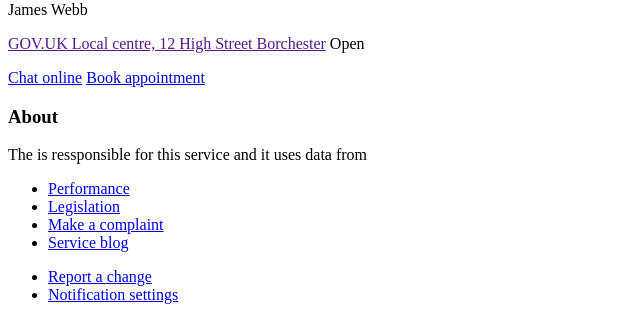
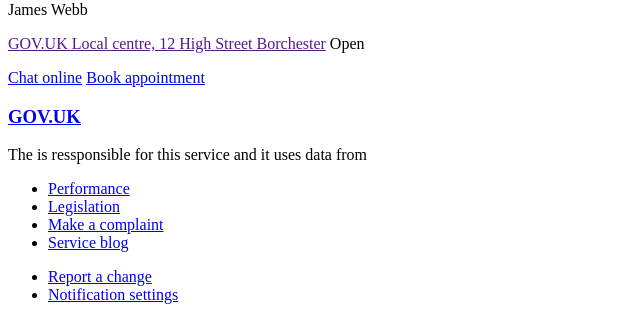
Before and after one commit to sausages-of-the-future/work, a Flask app: template work/templates/job-seeker.html in a window 1280 px wide. Shown: the part 773-1093 px from the top of the page, without its empty margins (0-640 px from the left). Run offline with Flask 2, Linux system fonts and the light colour scheme; the template is opened without the code that fills it, so the values that code supplies are empty; parts of the project's set-up code (start-up, migrations or seed data) failed here and were passed over.

Commit message:
link to govuk

```diff
--- a/work/templates/base_service.html
+++ b/work/templates/base_service.html
@@ -28,7 +28,7 @@
       </section>
 
         <aside class="left-off-canvas-menu">
-        <h3>About</h3>
+        <h3><a href="{config.WWW_BASE_URL}}/start">GOV.UK</a></h3>
         <p>
           The <a href="#">{{service.minister}}</a> is ressponsible for this service and it uses data from
           {% for register in service.registers %}
```
